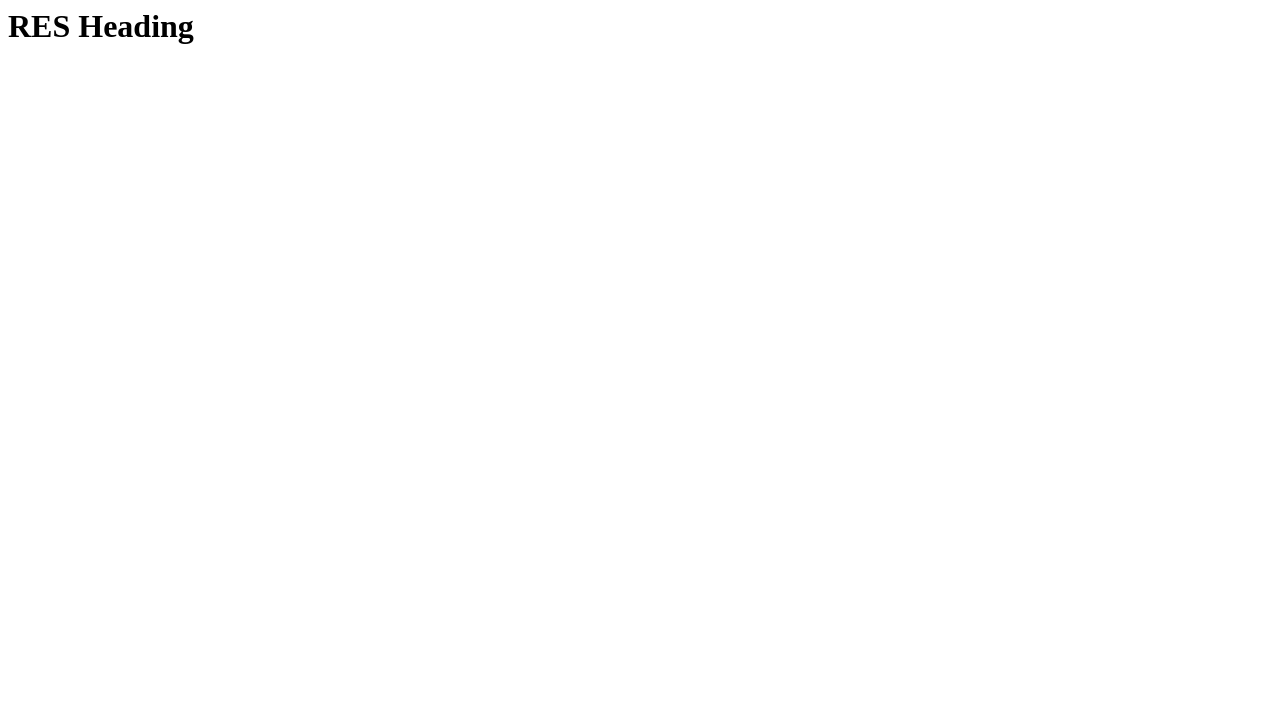
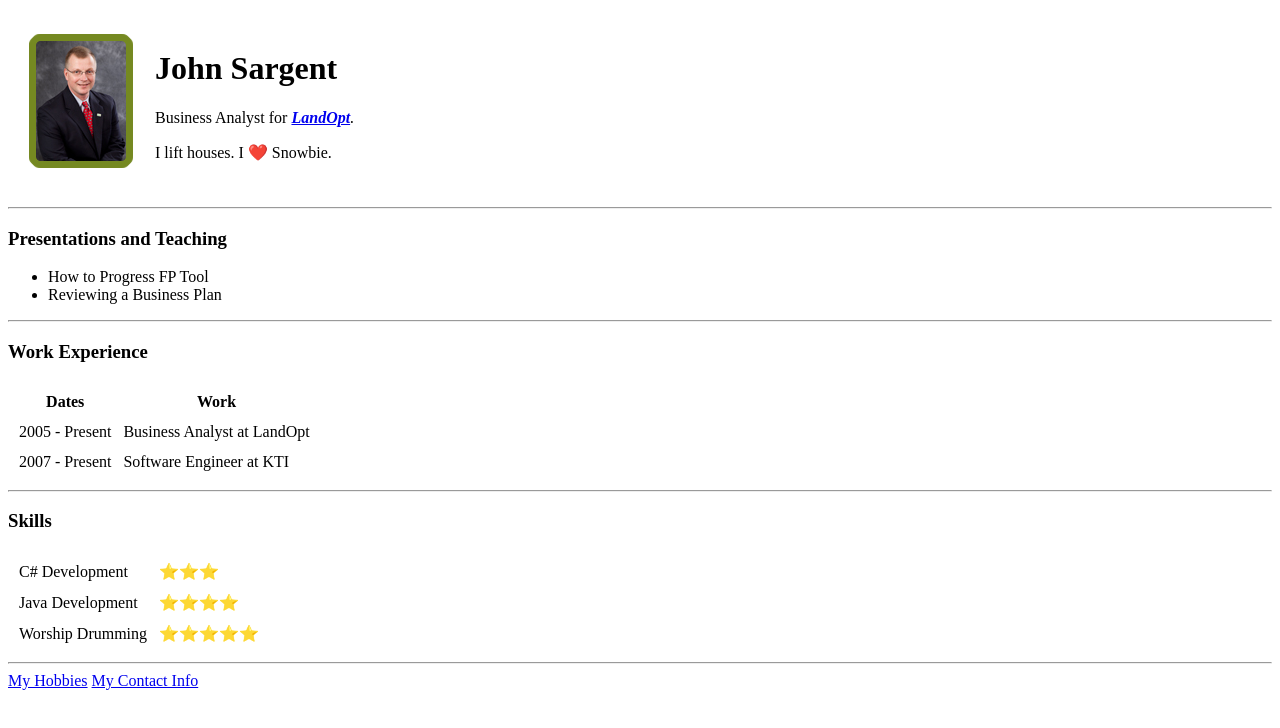
Before and after one commit to jsargent77/cv, a plain HTML site: page index.html in a window 1280 px wide. Drawn offline with Linux system fonts and the light colour scheme.

Commit message:
Updated CV files

```diff
--- a/index.html
+++ b/index.html
@@ -1,10 +1,69 @@
-<h1><!DOCTYPE html>
+<!DOCTYPE html>
 <html lang="en" dir="ltr">
-  <head>
-    <meta charset="utf-8">
-    <title>RES Page</title>
-  </head>
-  <body>
-	<h1>RES Heading</h1>
-  </body>
+
+<head>
+  <meta charset="utf-8">
+  <title>John's Personal Site</title>
+</head>
+
+<body>
+  <table cellspacing=20px>
+    <tr>
+      <td>
+        <img src="JohnSargent.png" alt="JDS Picture">
+      </td>
+      <td>
+        <h1>John Sargent</h1>
+        <p>Business Analyst for <em><strong><a href="http://www.landopt.com/">LandOpt</a></strong>.</em></p>
+        <p>I lift houses. I ❤️ Snowbie.</p>
+      </td>
+    </tr>
+  </table>
+  <hr>
+  <h3>Presentations and Teaching</h3>
+  <ul>
+    <li>How to Progress FP Tool</li>
+    <li>Reviewing a Business Plan</li>
+  </ul>
+  <hr>
+  <h3>Work Experience</h3>
+  <table cellspacing=10px>
+    <thead>
+      <tr>
+        <th>Dates</th>
+        <th>Work</th>
+      </tr>
+    </thead>
+    <tbody>
+      <tr>
+        <td>2005 - Present</td>
+        <td>Business Analyst at LandOpt</td>
+      </tr>
+      <tr>
+        <td>2007 - Present</td>
+        <td>Software Engineer at KTI</td>
+      </tr>
+    </tbody>
+  </table>
+  <hr>
+  <h3>Skills</h3>
+  <table cellspacing=10px>
+    <tr>
+      <td>C# Development</td>
+      <td>⭐️⭐️⭐️</td>
+    </tr>
+    <tr>
+      <td>Java Development</td>
+      <td>⭐️⭐️⭐️⭐️</td>
+    </tr>
+    <tr>
+      <td>Worship Drumming</td>
+      <td>⭐️⭐️⭐️⭐️⭐️</td>
+    </tr>
+  </table>
+  <hr>
+  <a href="hobbies.html">My Hobbies</a>
+  <a href="contact.html">My Contact Info</a>
+</body>
+
 </html>
```
Also changed, not shown: contact.html (added, +21 -0 lines), hobbies.html (added, +20 -0 lines), JohnSargent.png (added).
